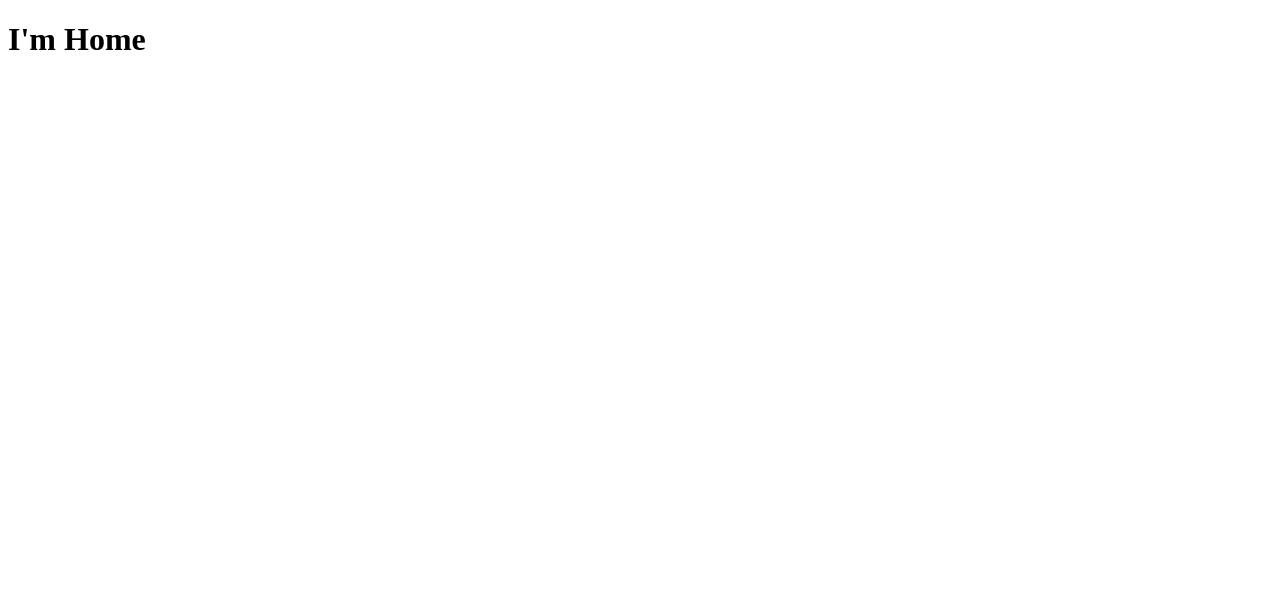
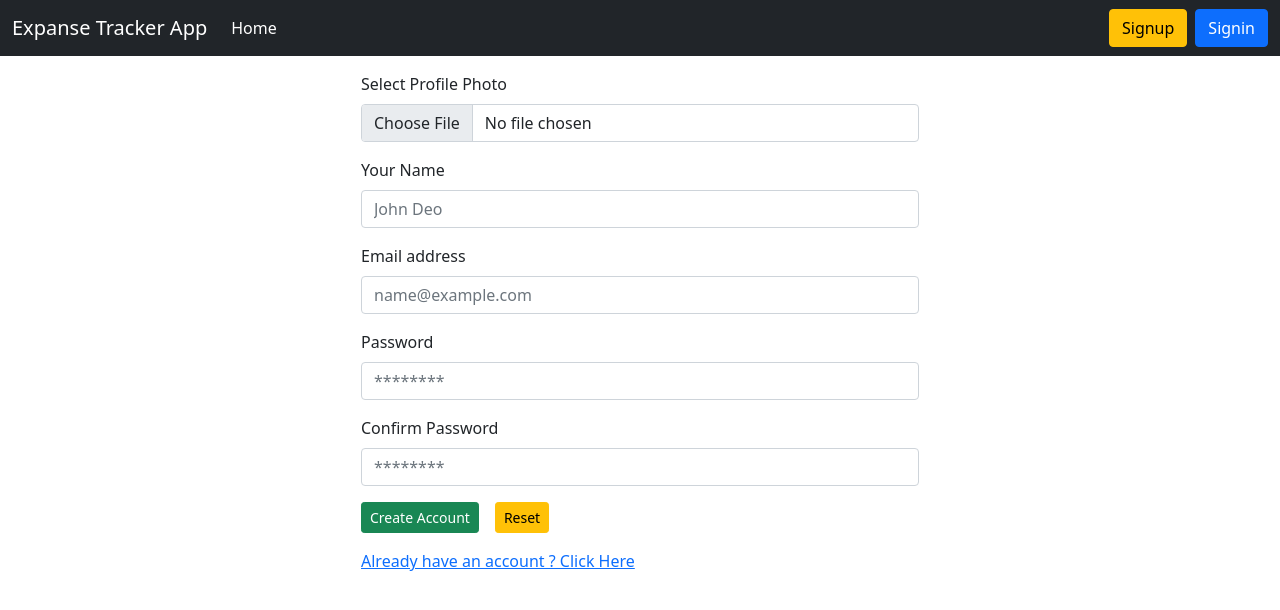
Before and after one commit to mrriteshjangir/expanse-tracker, a React (Create React App) app in the folder client/: page /signup in a window 1280 px wide. Before the commit this address led to /. Shown: the top 610 px of the page. Built offline with nearby package versions, Linux system fonts and the light colour scheme.

Commit message:
Fornetd Desine

```diff
--- a/client/package.json
+++ b/client/package.json
@@ -6,6 +6,7 @@
     "@testing-library/jest-dom": "^5.11.4",
     "@testing-library/react": "^11.1.0",
     "@testing-library/user-event": "^12.1.10",
+    "bootstrap": "^5.1.1",
     "react": "^17.0.2",
     "react-dom": "^17.0.2",
     "react-router-dom": "^5.3.0",
--- a/client/public/index.html
+++ b/client/public/index.html
@@ -4,7 +4,6 @@
     <meta charset="UTF-8">
     <meta http-equiv="X-UA-Compatible" content="IE=edge">
     <meta name="viewport" content="width=device-width, initial-scale=1.0">
-    <title>Document</title>
 </head>
 <body>
     <div id='root'>
--- a/client/src/App.js
+++ b/client/src/App.js
@@ -11,8 +11,8 @@ export default function App() {
         <Router>
             <Switch>
                 <Route exact path="/" component={Home} />
-                <Route path="/create" component={Signup} />
-                <Route path="/login" component={Signin}/>
+                <Route path="/signup" component={Signup} />
+                <Route path="/signin" component={Signin}/>
                 <Route path="/dashboard" component={Dashboard} />
 
                 <Redirect to="/"  from="*"/>
--- a/client/src/assets/css/style.css
+++ b/client/src/assets/css/style.css
@@ -0,0 +1,7 @@
+@media only screen and (min-width:992px)
+{
+    .myForm{
+        width: 50%;
+        margin: auto;
+    }
+}
--- /dev/null
+++ b/client/src/components/Navbar.js
@@ -0,0 +1,45 @@
+import React from "react";
+import { Link } from "react-router-dom";
+export default function Navbar({title}) {
+  return (
+    <>
+    <title>{title} | Expanse Tracker App </title>
+
+    <nav className="navbar navbar-expand-lg navbar-dark bg-dark">
+      <div className="container-fluid">
+        <Link className="navbar-brand" to="#">
+          Expanse Tracker App
+        </Link>
+        <button
+          className="navbar-toggler"
+          type="button"
+          data-bs-toggle="collapse"
+          data-bs-target="#navbarSupportedContent"
+          aria-controls="navbarSupportedContent"
+          aria-expanded="false"
+          aria-label="Toggle navigation"
+        >
+          <span className="navbar-toggler-icon"></span>
+        </button>
+        <div className="collapse navbar-collapse" id="navbarSupportedContent">
+          <ul className="navbar-nav me-auto mb-2 mb-lg-0">
+            <li className="nav-item">
+              <Link className="nav-link active" aria-current="page" to="/">
+                Home
+              </Link>
+            </li>
+          </ul>
+          <div className="d-flex">
+            <Link className="btn btn-warning me-2" to="/signup">
+              Signup
+            </Link>
+            <Link className="btn btn-primary" to="/signin">
+              Signin
+            </Link>
+          </div>
+        </div>
+      </div>
+    </nav>
+    </>
+  );
+}
--- a/client/src/index.js
+++ b/client/src/index.js
@@ -1,6 +1,8 @@
 import React from "react";
 import ReactDOM from "react-dom";
-
+import 'bootstrap/dist/css/bootstrap.min.css';
+import 'bootstrap/dist/js/bootstrap.bundle';
+import './assets/css/style.css';
 import App from './App';
 
 ReactDOM.render(
--- a/client/src/routes/Home.js
+++ b/client/src/routes/Home.js
@@ -1,9 +1,10 @@
 import React from 'react'
-
+import Navbar from '../components/Navbar'
 export default function Home() {
     return (
-        <div>
+        <>
+            <Navbar title="Home"/>
             <h1>I'm Home</h1>
-        </div>
+        </>
     )
 }
--- a/client/src/routes/Signin.js
+++ b/client/src/routes/Signin.js
@@ -1,9 +1,9 @@
 import React from 'react'
-
+import Navbar from '../components/Navbar'
 export default function Signin() {
     return (
-        <div>
-            <h1>I'm Signin</h1>
-        </div>
+        <>
+            <Navbar title="Sign In" />
+        </>
     )
 }
--- a/client/src/routes/Signup.js
+++ b/client/src/routes/Signup.js
@@ -1,9 +1,102 @@
-import React from 'react'
+import React, { Component } from "react";
+import Navbar from "../components/Navbar";
+import { Link } from "react-router-dom";
+export default class Signup extends Component {
 
-export default function Signup() {
+  constructor(){
+    super();
+    this.state={
+        photo:"",
+        name:"",
+        email:"",
+        password:"",
+        conf_pass:""
+    }
+  }
+
+  onChange=(e)=>{
+      this.setState({[e.target.name]:e.target.value});
+  }
+  onFileChange=(e)=>{
+      this.setState({photo:e.target.files[0]});
+  }
+
+
+  onSubmit=(e)=>{
+
+  }
+
+  render() {
+
     return (
-        <div>
-            <h1>I'm Signup</h1>
+      <>
+        <Navbar title="Sign Up" />
+        <div className="container">
+          <form className="myForm mt-3" onSubmit={this.onSubmit}>
+            <div className="mb-3">
+              <label className="form-label">Select Profile Photo</label>
+              <input
+              type="file"
+              className="form-control"
+              name="photo"
+              onChange={this.onFileChange} />
+            </div>
+            <div className="mb-3">
+              <label className="form-label">Your Name</label>
+              <input
+                type="text"
+                className="form-control"
+                placeholder="John Deo"
+                name="name"
+                onChange={this.onChange}
+              />
+            </div>
+
+            <div className="mb-3">
+              <label className="form-label">Email address</label>
+              <input
+                type="email"
+                className="form-control"
+                placeholder="name@example.com"
+                name="email"
+                onChange={this.onChange}
+              />
+            </div>
+
+            <div className="mb-3">
+              <label className="form-label">Password</label>
+              <input
+                type="password"
+                className="form-control"
+                placeholder="********"
+                name="password"
+                onChange={this.onChange}
+              />
+            </div>
+
+            <div className="mb-3">
+              <label className="form-label">Confirm Password</label>
+              <input
+                type="password"
+                className="form-control"
+                placeholder="********"
+                name="conf_pass"
+                onChange={this.onChange}
+              />
+            </div>
+
+            <div className="mb-3">
+              <button className="btn btn-success btn-sm me-3" type="submit">
+                Create Account
+              </button>
+              <button className="btn btn-warning btn-sm" type="reset">
+                Reset
+              </button>
+            </div>
+            <Link to="/signin">Already have an account ? Click Here</Link>
+          </form>
         </div>
-    )
+      </>
+    );
+  }
 }
```
Also changed, not shown: 1 other file (tests, documents, lock files or other folders).
